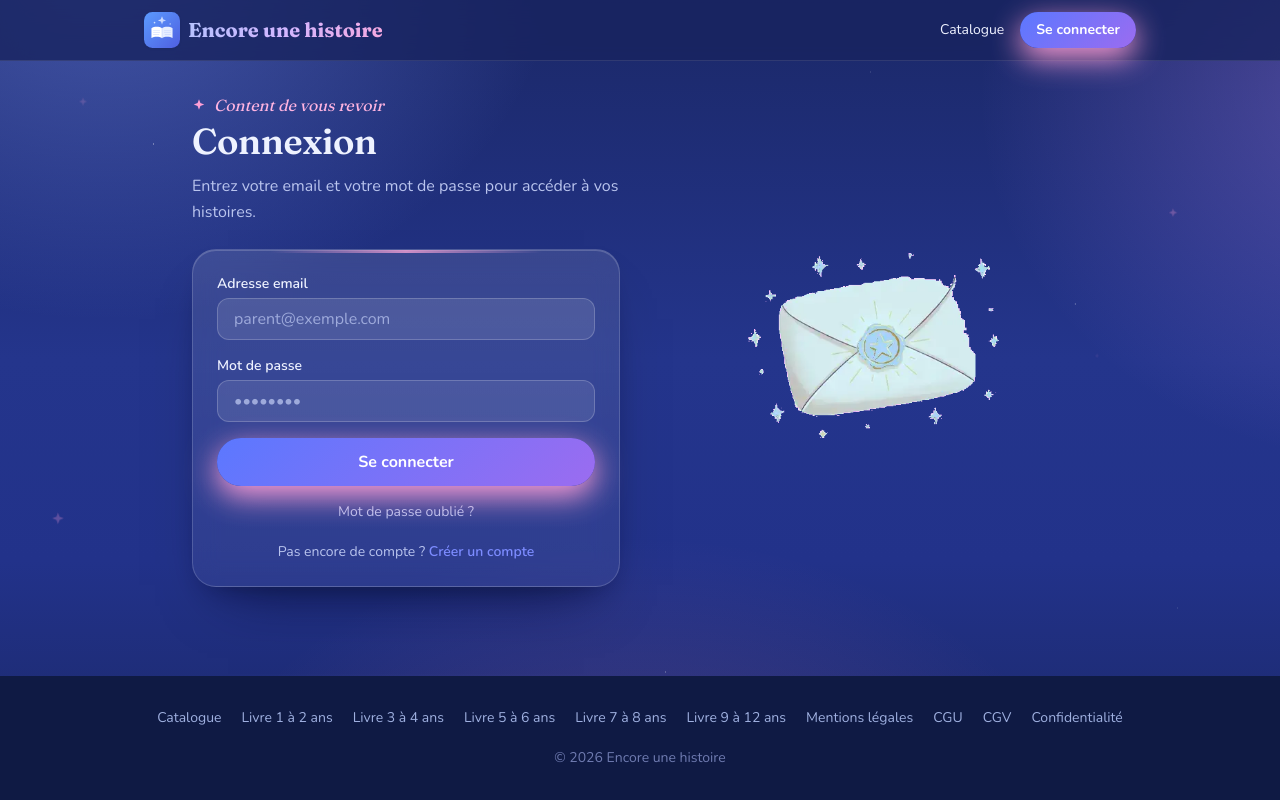
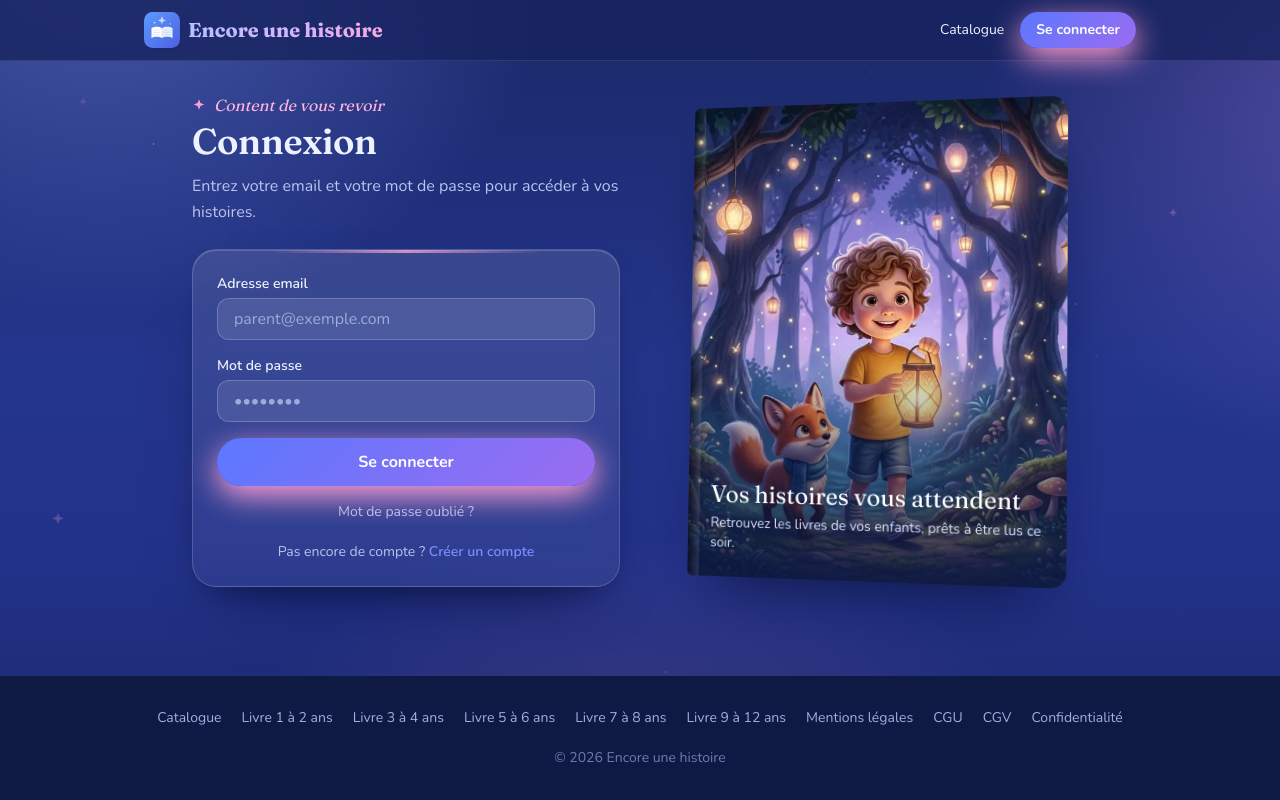
Before and after one commit to Nadjcher/Magic_Livre, a Next.js app: page /connexion in a window 1280 px wide. Built offline with nearby package versions, Linux system fonts and the light colour scheme; no server answers.

Commit message:
Connexion/inscription : visuel livre en relief (fin de l'enveloppe détourée) ; sommaire de l'accueil sans barre de défilement, libellés courts sur une ligne
Co-Authored-By: Claude Opus 5.5 <noreply@anthropic.com>
Claude-Session: https://claude.ai/code/session_014Bbto3vahkutMWVL5uyxVw

```diff
--- a/src/app/connexion/page.tsx
+++ b/src/app/connexion/page.tsx
@@ -10,6 +10,7 @@ import { useRouter } from "next/navigation";
 import Link from "next/link";
 import Notice from "@/components/Notice";
 import EnTetePage from "@/components/EnTetePage";
+import AuthVisuel from "@/components/AuthVisuel";
 
 export default function ConnexionPage() {
   const router = useRouter();
@@ -105,13 +106,8 @@ export default function ConnexionPage() {
           </p>
         </form>
       </div>
-      <div className="order-1 mx-auto max-w-xs md:order-2 md:max-w-none">
-        {/* eslint-disable-next-line @next/next/no-img-element */}
-        <img
-          src="/illustrations/feerique/login.webp"
-          alt="Une enveloppe scellée d'une étoile"
-          className="w-full"
-        />
+      <div className="order-1 hidden md:order-2 md:block">
+        <AuthVisuel titre="Vos histoires vous attendent" texte="Retrouvez les livres de vos enfants, prêts à être lus ce soir." />
       </div>
     </div>
   );
--- a/src/app/globals.css
+++ b/src/app/globals.css
@@ -285,3 +285,11 @@ h1, h2, h3, .serif {
   .relief-avant,
   .relief-milieu { transform: none !important; }
 }
+
+/* Défilement horizontal sans barre visible (sommaire de l'accueil sur mobile). */
+.sans-barre {
+  scrollbar-width: none;
+}
+.sans-barre::-webkit-scrollbar {
+  display: none;
+}
--- a/src/app/inscription/page.tsx
+++ b/src/app/inscription/page.tsx
@@ -11,6 +11,7 @@ import { useRouter } from "next/navigation";
 import Link from "next/link";
 import Notice from "@/components/Notice";
 import EnTetePage from "@/components/EnTetePage";
+import AuthVisuel from "@/components/AuthVisuel";
 import { register } from "@/app/actions/auth";
 
 export default function InscriptionPage() {
@@ -118,13 +119,8 @@ export default function InscriptionPage() {
           </p>
         </form>
       </div>
-      <div className="order-1 mx-auto max-w-xs md:order-2 md:max-w-none">
-        {/* eslint-disable-next-line @next/next/no-img-element */}
-        <img
-          src="/illustrations/feerique/login.webp"
-          alt="Une enveloppe scellée d'une étoile"
-          className="w-full"
-        />
+      <div className="order-1 hidden md:order-2 md:block">
+        <AuthVisuel titre="Son premier livre, gratuit à lire" texte="Créez votre compte et découvrez son histoire avant de payer quoi que ce soit." />
       </div>
     </div>
   );
--- a/src/app/page.tsx
+++ b/src/app/page.tsx
@@ -226,16 +226,16 @@ export default async function AccueilPage() {
 
       {/* ─── Sommaire ─── */}
       <nav aria-label="Sommaire de la page" className="-mt-12 sm:-mt-16">
-        <ul className="flex gap-2 overflow-x-auto pb-1 text-sm sm:justify-center">
+        <ul className="sans-barre flex gap-2 overflow-x-auto text-sm md:flex-wrap md:justify-center md:overflow-visible">
           {[
-            ["#comment", "Comment ça marche"],
-            ["#exemple", "Un exemple"],
-            ["#ages", "Pour chaque âge"],
-            ["#styles", "Styles de dessin"],
+            ["#comment", "Étapes"],
+            ["#exemple", "Exemple"],
+            ["#ages", "Par âge"],
+            ["#styles", "Styles"],
             ["#themes", "Thèmes"],
-            ["#offres", "Ce que vous recevez"],
+            ["#offres", "Offres"],
             ["#prix", "Prix"],
-            ["#faq", "Questions"],
+            ["#faq", "Questions fréquentes"],
           ].map(([href, label]) => (
             <li key={href} className="flex-none">
               <a href={href} className="block rounded-full border border-white/15 bg-white/[0.06] px-4 py-2 font-semibold hover:border-white">
--- /dev/null
+++ b/src/components/AuthVisuel.tsx
@@ -0,0 +1,26 @@
+/**
+ * Visuel des pages de connexion / inscription : un livre de la maison, en
+ * relief, avec une petite phrase d'accueil.
+ */
+
+export default function AuthVisuel({ titre, texte }: { titre: string; texte: string }) {
+  return (
+    <figure className="relative mx-auto w-full max-w-sm">
+      <div className="[perspective:1400px]">
+        <div
+          className="relative aspect-[4/5] overflow-hidden rounded-l-md rounded-r-2xl shadow-conte"
+          style={{ transform: "rotateY(-12deg) rotateX(3deg)" }}
+        >
+          {/* eslint-disable-next-line @next/next/no-img-element */}
+          <img src="/exemple/couverture.webp" alt="" className="absolute inset-0 h-full w-full object-cover" />
+          <div className="absolute inset-0 bg-gradient-to-t from-[#0f1a44]/90 via-transparent to-transparent" aria-hidden="true" />
+          <div className="absolute inset-y-0 left-0 w-3" style={{ background: "linear-gradient(90deg,rgba(0,0,0,.4),rgba(255,255,255,.1))" }} aria-hidden="true" />
+          <figcaption className="absolute inset-x-6 bottom-6">
+            <p className="font-serif text-2xl leading-tight text-white">{titre}</p>
+            <p className="mt-1 text-sm text-[#dce3ff]">{texte}</p>
+          </figcaption>
+        </div>
+      </div>
+    </figure>
+  );
+}
```
